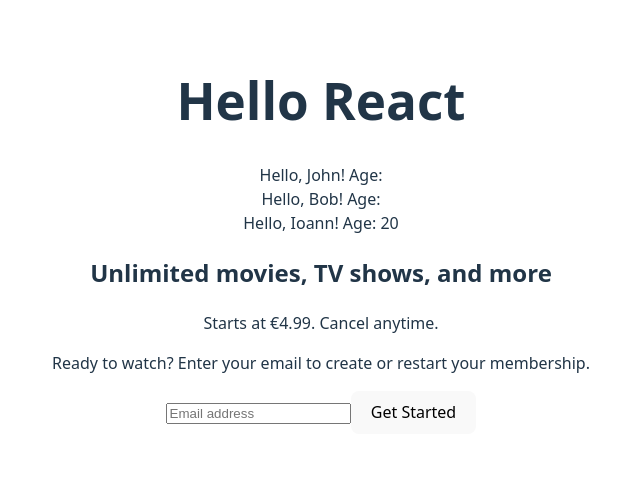
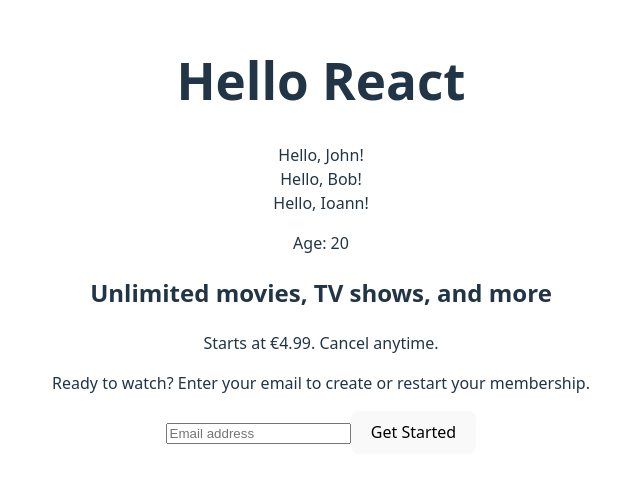
Before and after one commit to leonidvuha/store-app, a React (Vite) app: page / in a window 1280 px wide. Shown: the part 164-646 px from the top of the page, without its empty margins (319-959 px from the left). Built offline with nearby package versions, Linux system fonts and the light colour scheme.

Commit message:
add name age

```diff
--- a/src/components/Greeting/Greeting.tsx
+++ b/src/components/Greeting/Greeting.tsx
@@ -8,7 +8,7 @@
 
   return (
     <div>
-      Hello, {name}! Age: {age}
+      Hello, {name}!{age && <p>Age: {age}</p>}
     </div>
   );
 }
```
